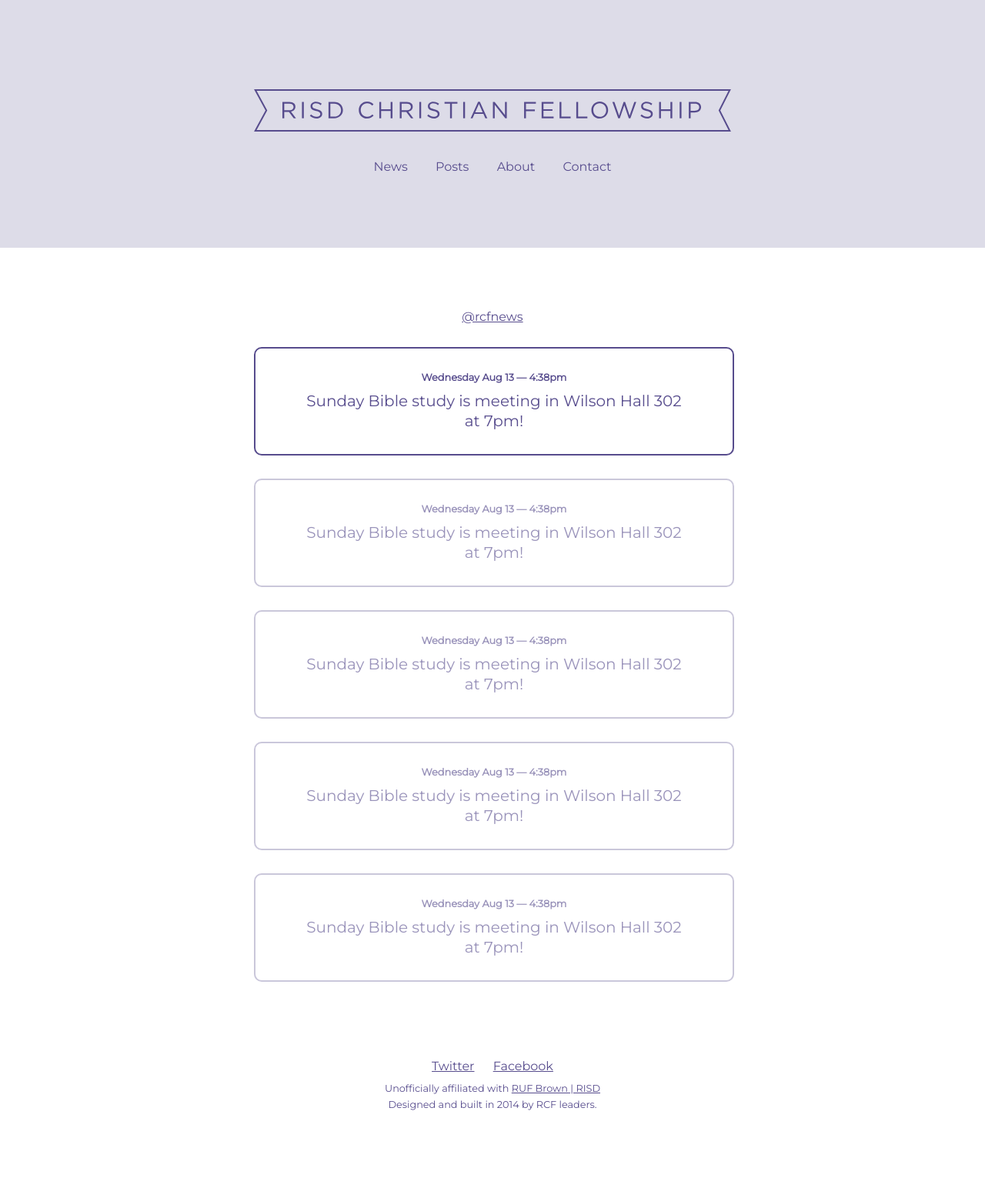
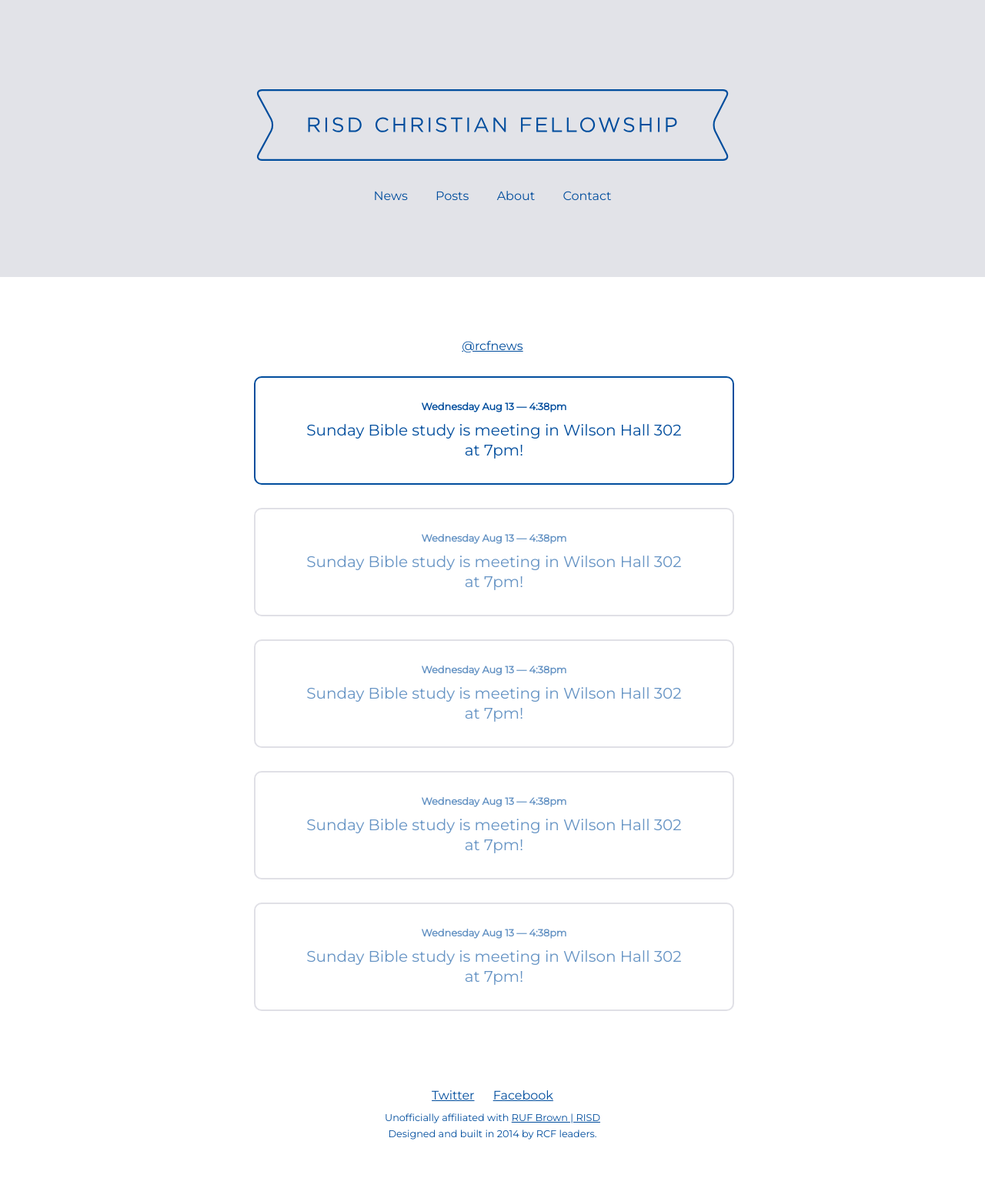
Before and after one commit to mtso/rcf, a PHP site: page /index.html in a window 1280 px wide. Shown: the whole page at 77% size. Before the commit the page ends 1443 px from the top, so only its background shows below. Run offline with PHP 8.4, Linux system fonts and the light colour scheme.

Commit message:
fixed new issues with update

```diff
--- a/css/style.css
+++ b/css/style.css
@@ -5,7 +5,7 @@
   text-align: center; }
 
 body {
-  color: #574c8d;
+  color: #004d9d;
   width: 100%;
   font-family: 'Montserrat', 'Arial', sans-serif;
   font-size: 12pt; }
@@ -14,10 +14,10 @@ p {
   font-size: 15pt; }
 
 a {
-  color: #574c8d; }
+  color: #004d9d; }
 
 a:hover {
-  color: #a7a2c3; }
+  color: #ccccd6; }
 
 li {
   list-style: none;
@@ -35,7 +35,7 @@ img {
 header {
   padding-top: 6em;
   padding-bottom: 6em;
-  background-color: #dddce8;
+  background-color: #e2e3e8;
   display: inline-block;
   width: 100%; }
 
@@ -50,7 +50,7 @@ nav {
   display: block; }
   nav a {
     text-decoration: none;
-    color: #574c8d;
+    color: #004d9d;
     padding: 1em; }
 
 main {
@@ -72,7 +72,7 @@ main {
     line-height: 1.3em; }
   main .post {
     border-radius: 10px;
-    border: 2px solid #a7a2c3;
+    border: 2px solid #ccccd6;
     padding: 40px;
     margin: 20px; }
     main .post h1 {
@@ -81,7 +81,7 @@ main {
 #successmessage {
   text-align: center;
   border-radius: 10px;
-  border: 2px solid #a7a2c3;
+  border: 2px solid #ccccd6;
   padding: 40px;
   margin: 20px; }
 
@@ -110,7 +110,7 @@ footer {
   display: inline-block;
   margin-top: 30px;
   width: 500px;
-  border: 2px solid #a7a2c3;
+  border: 2px solid #ccccd6;
   border-radius: 10px;
   padding: 20px 60px 30px 60px;
   opacity: 0.6; }
@@ -122,7 +122,7 @@ footer {
     text-align: center; }
 
 .tweet:nth-of-type(1) {
-  border-color: #574c8d;
+  border-color: #004d9d;
   opacity: 1.0; }
 
 #contact {
@@ -141,21 +141,21 @@ footer {
     padding: 10px;
     margin: 20px 10px;
     width: 240px;
-    background-color: #dddce8;
+    background-color: #e2e3e8;
     border: 2px solid #fff;
     border-radius: 10px;
     outline: none;
-    color: #574c8d;
+    color: #004d9d;
     font-size: 13pt;
     font-family: 'Montserrat', 'Arial', sans-serif; }
   #contact input:focus {
-    border: 2px solid #574c8d;
+    border: 2px solid #004d9d;
     outline: none;
     background-color: #fff; }
   #contact input[type="submit"]:hover {
-    background-color: #a7a2c3; }
+    background-color: #ccccd6; }
   #contact input[type="submit"]:over {
-    background-color: #574c8d;
+    background-color: #004d9d;
     color: #fff; }
   #contact textarea {
     text-align: left;
@@ -164,16 +164,16 @@ footer {
     max-width: 600px;
     max-height: 800px;
     padding: 10px;
-    background-color: #dddce8;
+    background-color: #e2e3e8;
     border: 2px solid #fff;
     border-radius: 10px;
     outline: none;
     margin-left: 10px;
-    color: #574c8d;
+    color: #004d9d;
     font-size: 13pt;
     font-family: 'Montserrat', 'Arial', sans-serif; }
   #contact textarea:focus {
-    border: 2px solid #574c8d;
+    border: 2px solid #004d9d;
     outline: none;
     background-color: #fff; }
   #contact #submit {
```
Also changed, not shown: img/rcf-logo-old.svg (added), img/rcf-logo.svg.
